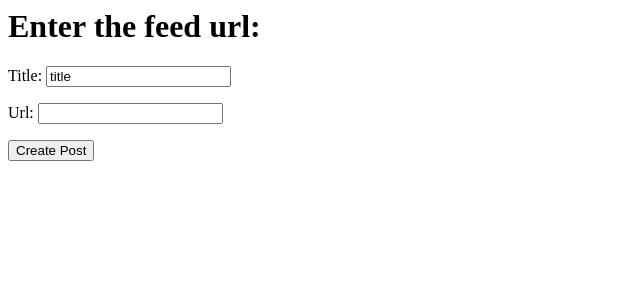
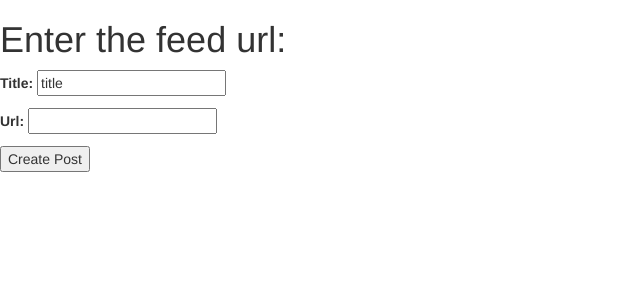
Before and after one commit to sarathsnr/rssreader, a Django app: page /predict/ in a window 1280 px wide. Shown: the top 300 px of the page, without its empty margins (0-640 px from the left). Run offline with Django 3.2, Linux system fonts and the light colour scheme; some libraries are stand-ins or nearby versions.

Commit message:
index to bootstrap

```diff
--- a/predict/templates/index.html
+++ b/predict/templates/index.html
@@ -1,4 +1,14 @@
 <html>
+<head>
+<!-- Latest compiled and minified CSS -->
+<link rel="stylesheet" href="https://maxcdn.bootstrapcdn.com/bootstrap/3.3.6/css/bootstrap.min.css" integrity="sha384-1q8mTJOASx8j1Au+a5WDVnPi2lkFfwwEAa8hDDdjZlpLegxhjVME1fgjWPGmkzs7" crossorigin="anonymous">
+
+<!-- Optional theme -->
+<link rel="stylesheet" href="https://maxcdn.bootstrapcdn.com/bootstrap/3.3.6/css/bootstrap-theme.min.css" integrity="sha384-fLW2N01lMqjakBkx3l/M9EahuwpSfeNvV63J5ezn3uZzapT0u7EYsXMjQV+0En5r" crossorigin="anonymous">
+
+<!-- Latest compiled and minified JavaScript -->
+<script src="https://maxcdn.bootstrapcdn.com/bootstrap/3.3.6/js/bootstrap.min.js" integrity="sha384-0mSbJDEHialfmuBBQP6A4Qrprq5OVfW37PRR3j5ELqxss1yVqOtnepnHVP9aJ7xS" crossorigin="anonymous"></script>
+</head>
 
 
 <body>
```
